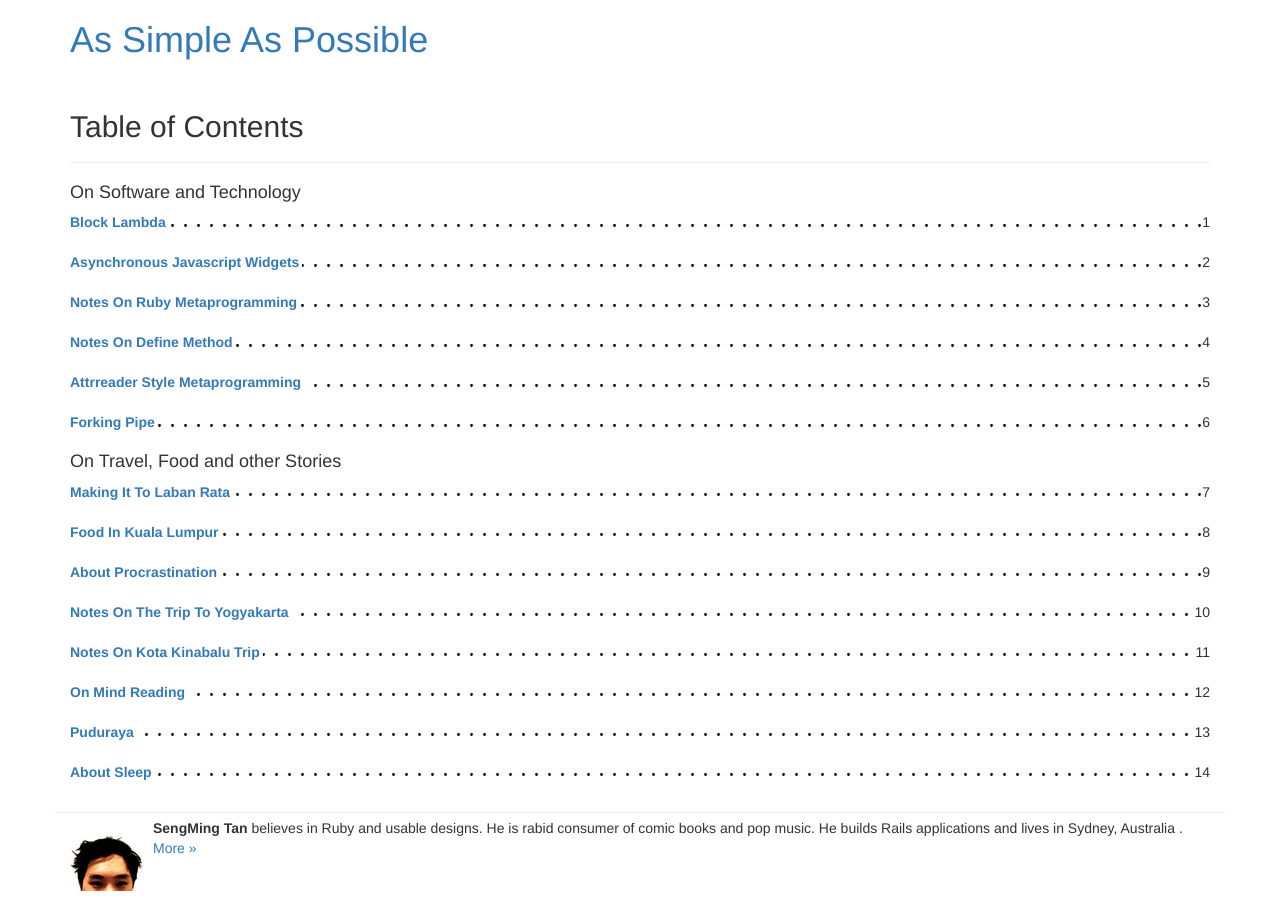
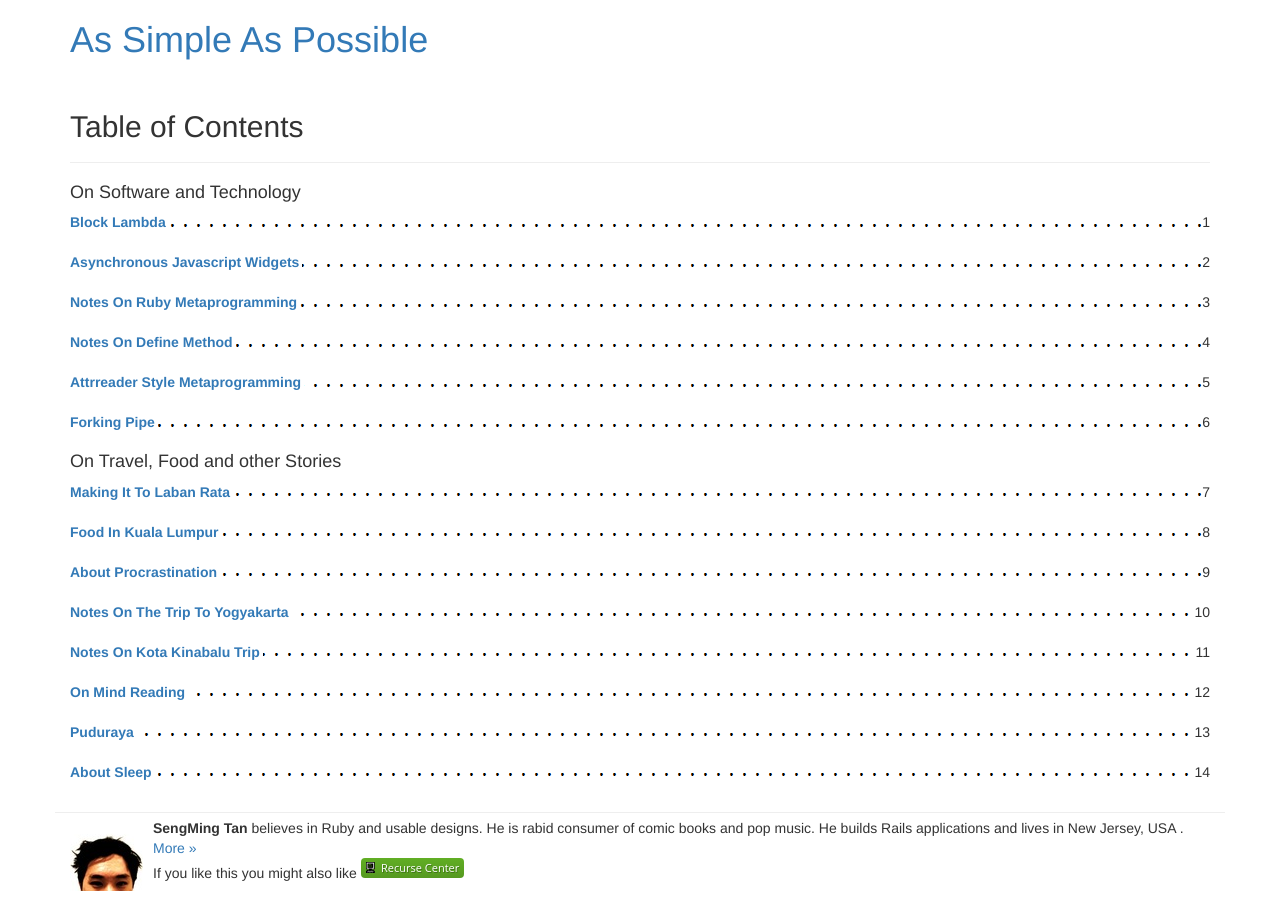
Before and after one commit to tansengming/tansengming.github.com, a Jekyll site: the page built from index.html, in a window 1280 px wide. Built offline with Jekyll 4.4.1, drawn with Linux system fonts in a browser that asks for light colours; nearby versions of some CDN libraries; comment, search, counter and statistics services are not loaded.

Commit message:
adds RC badge to footer

```diff
--- a/_layouts/default.html
+++ b/_layouts/default.html
@@ -47,13 +47,46 @@
               believes in Ruby and usable designs. He is rabid consumer of comic books and pop music.
               He builds Rails applications and lives in
               <span class='adr'>
-                <span class='country-name'>Sydney</span>,
-                <span class='country-name'>Australia</span>
+                <span class='state-name'>New Jersey</span>,
+                <span class='country-name'>USA</span>
               </span>.
               <a class='url' href='/about/'>
                 More &raquo;
               </a>
             </div>
+            <!-- RC Badge -->
+            If you like this you might also like
+            <div class="rc-pill">
+              <a href="http://www.recurse.com" title="Made with love at the Recurse Center">
+                <div class="r">
+                    <i class="icon-svg">
+                      <svg viewBox="0 0 12 15">
+                        <rect x="0" y="0" width="12" height="10" fill="black"></rect>
+                        <rect x="1" y="1" width="10" height="8" fill="white"></rect>
+                        <rect x="2" y="2" width="8" height="6" fill="black"></rect>
+                        <rect x="2" y="3" width="1" height="1" fill="#61ae24"></rect>
+                        <rect x="4" y="3" width="1" height="1" fill="#61ae24"></rect>
+                        <rect x="6" y="3" width="1" height="1" fill="#61ae24"></rect>
+                        <rect x="3" y="5" width="2" height="1" fill="#61ae24"></rect>
+                        <rect x="6" y="5" width="2" height="1" fill="#61ae24"></rect>
+                        <rect x="4" y="9" width="4" height="3" fill="black"></rect>
+                        <rect x="1" y="11" width="10" height="4" fill="black"></rect>
+                        <rect x="0" y="12" width="12" height="3" fill="black"></rect>
+                        <rect x="2" y="13" width="1" height="1" fill="white"></rect>
+                        <rect x="3" y="12" width="1" height="1" fill="white"></rect>
+                        <rect x="4" y="13" width="1" height="1" fill="white"></rect>
+                        <rect x="5" y="12" width="1" height="1" fill="white"></rect>
+                        <rect x="6" y="13" width="1" height="1" fill="white"></rect>
+                        <rect x="7" y="12" width="1" height="1" fill="white"></rect>
+                        <rect x="8" y="13" width="1" height="1" fill="white"></rect>
+                        <rect x="9" y="12" width="1" height="1" fill="white"></rect>
+                      </svg>
+                    </i>
+                  <span>Recurse Center</span>
+                </div>
+              </a>
+            </div>
+            <!-- X RC Badge -->
           </div>
       </div>
     </footer>
--- a/stylesheets/styles.css
+++ b/stylesheets/styles.css
@@ -52,3 +52,11 @@ dl{clear:both;width:100%;overflow:auto;background:#fff url(/images/dot.png) repe
 dt,dd{background:#fff}
 dt{float:left;padding-right:3px}
 dd{margin:0;float:right;}
+
+/* RC Pill */
+.rc-pill {  font-family: 'Open Sans', sans-serif;  border-radius: 4px;  display: inline-block;  position: relative;  overflow: hidden;  white-space: nowrap;  font-size: 11px;  cursor: pointer;}
+.rc-pill strong {  font-weight: bold;}
+.rc-pill a {  color: white;  text-shadow: rgba(1, 1, 1, 0.3) 0.75px 0.75px 0px;}
+.rc-pill div {  display: inline-block;  padding: 2px 5px 2px 5px;}
+.rc-pill .r {  background: #61ae24;  background: -webkit-linear-gradient(#61ae24, #559920);  background: linear-gradient(#61ae24, #559920);}
+.rc-pill i.icon-svg svg {  height: 1em;  margin-right: 0.33em;  margin-bottom: -1px;  display: inline-block;}
```
